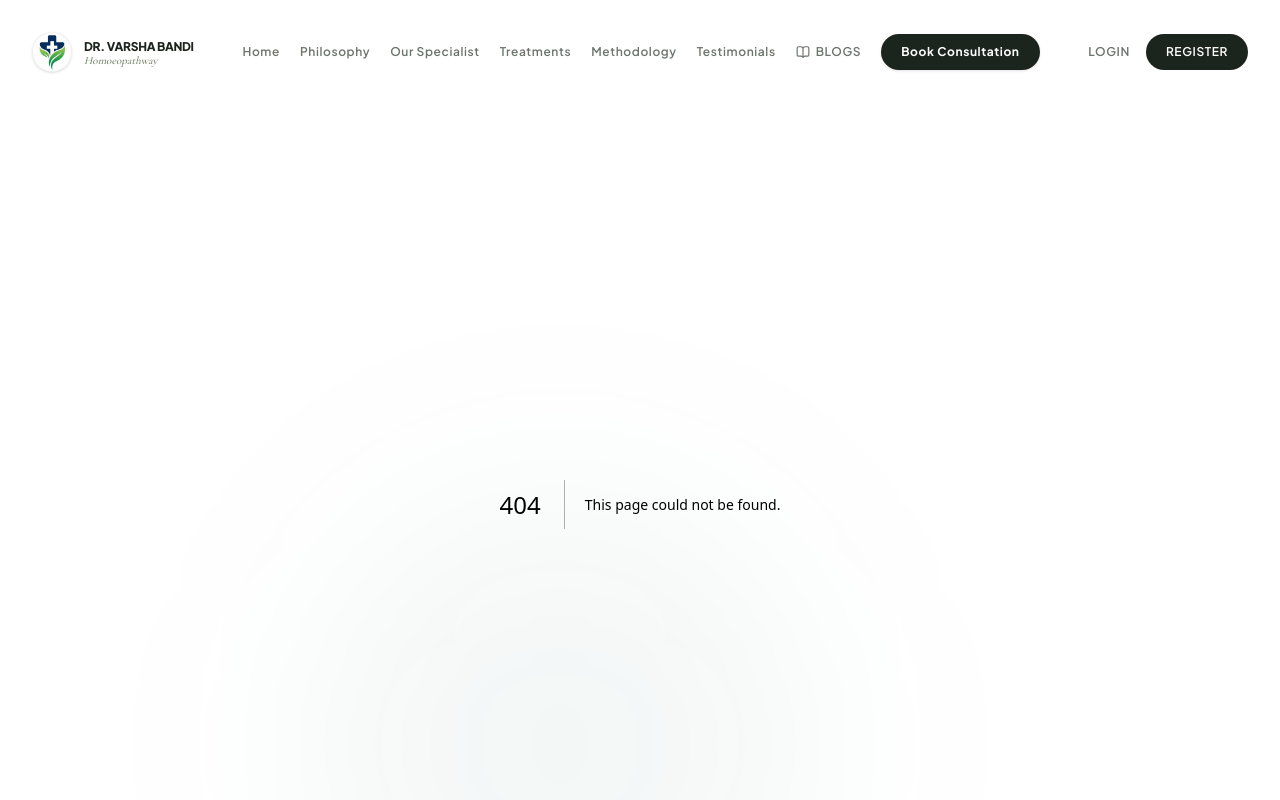
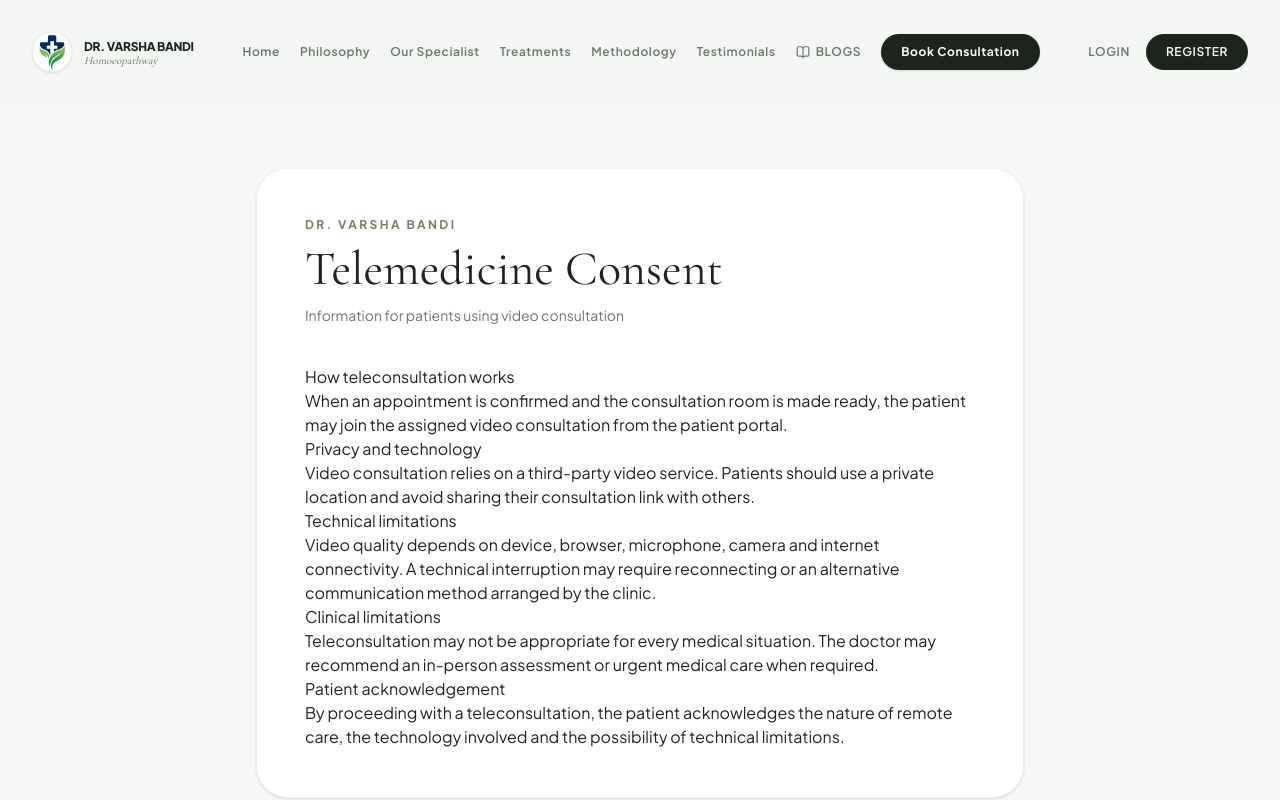
Before and after one commit to Sanaulla7676/doctor-telehealth, a Next.js app in the folder frontend/: page /telemedicine-consent in a window 1280 px wide. Before the commit this address had no page. Shown: the top 800 px of the page. Built offline with nearby package versions, Linux system fonts and the light colour scheme.

Commit message:
feat: add telemedicine consent page

```diff
--- /dev/null
+++ b/frontend/app/telemedicine-consent/page.tsx
@@ -0,0 +1,23 @@
+export default function TelemedicineConsentPage() {
+  return (
+    <main className="min-h-screen bg-[#f7f8f6] text-[#1c251d] px-6 py-16">
+      <article className="mx-auto max-w-3xl rounded-[32px] bg-white p-8 md:p-12 shadow-sm border border-black/[0.06]">
+        <p className="text-xs uppercase tracking-[.2em] text-[#708264] font-bold">Dr. Varsha Bandi</p>
+        <h1 className="font-serif text-4xl md:text-5xl mt-3">Telemedicine Consent</h1>
+        <p className="text-sm text-[#6b756c] mt-3">Information for patients using video consultation</p>
+        <div className="prose prose-sm md:prose-base mt-10 max-w-none">
+          <h2>How teleconsultation works</h2>
+          <p>When an appointment is confirmed and the consultation room is made ready, the patient may join the assigned video consultation from the patient portal.</p>
+          <h2>Privacy and technology</h2>
+          <p>Video consultation relies on a third-party video service. Patients should use a private location and avoid sharing their consultation link with others.</p>
+          <h2>Technical limitations</h2>
+          <p>Video quality depends on device, browser, microphone, camera and internet connectivity. A technical interruption may require reconnecting or an alternative communication method arranged by the clinic.</p>
+          <h2>Clinical limitations</h2>
+          <p>Teleconsultation may not be appropriate for every medical situation. The doctor may recommend an in-person assessment or urgent medical care when required.</p>
+          <h2>Patient acknowledgement</h2>
+          <p>By proceeding with a teleconsultation, the patient acknowledges the nature of remote care, the technology involved and the possibility of technical limitations.</p>
+        </div>
+      </article>
+    </main>
+  );
+}
```
